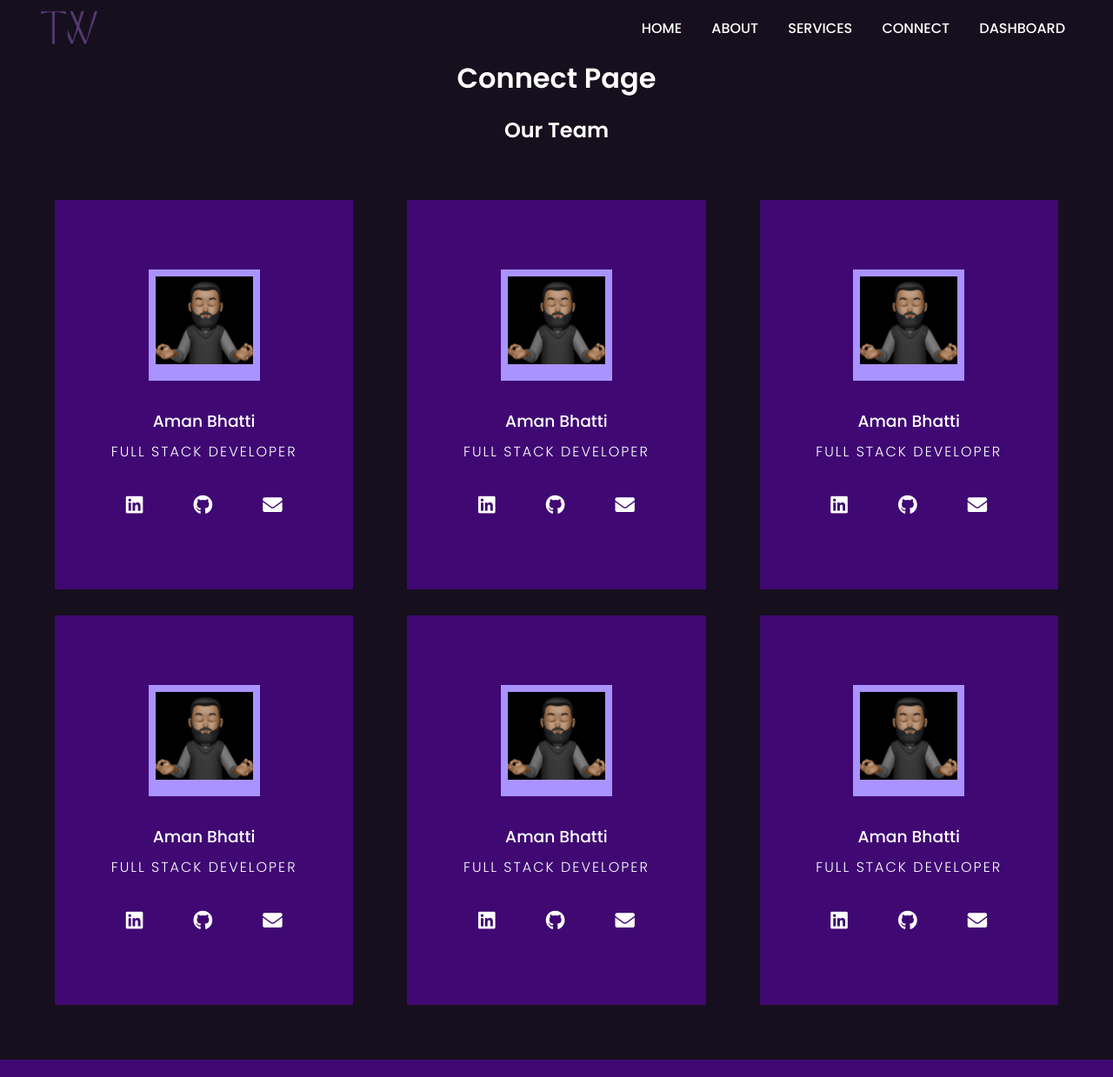
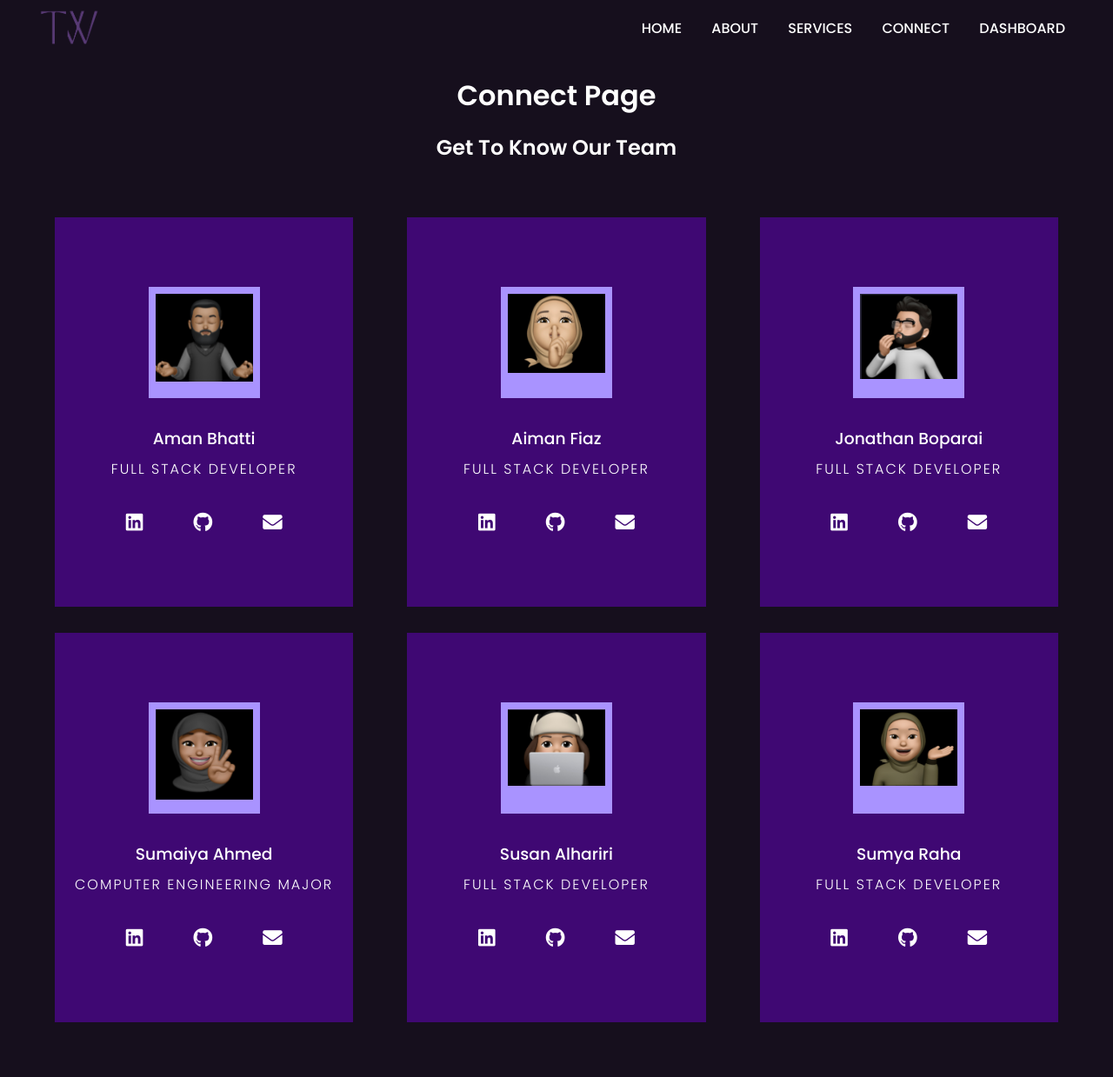
Before and after one commit to aman-bhatti/taskware, a Flask app: page /connect in a window 1280 px wide. Shown: the whole page at 87% size. Run offline with Flask 3, Linux system fonts and the light colour scheme; some libraries are stand-ins or nearby versions.

Commit message:
Connect Page Updates

```diff
--- a/templates/connect.html
+++ b/templates/connect.html
@@ -31,8 +31,9 @@
             </nav>
         </div>
         <div>
+            <h1>      </h1>
             <h1>Connect Page</h1>
-            <h2 id="teamh2"> Our Team </h2>
+            <h2 id="teamh2"> Get To Know Our Team </h2>
             <body>
                 <section>
 
@@ -62,18 +63,18 @@
                     <div class="column">
                         <div class="card">
                           <div class="img-container">
-                            <img src="/static/aman.png" />
+                            <img src="/static/aiman.png" />
                           </div>
-                          <h3>Aman Bhatti</h3>
+                          <h3>Aiman Fiaz</h3>
                           <p>Full Stack Developer</p>
                           <div class="icons">
                             <a href="#">
                               <i class="fab fa-linkedin"></i>
                             </a>
-                            <a href="#">
+                            <a href="https://github.com/aimanfiaz11">
                               <i class="fab fa-github"></i>
                             </a>
-                            <a href="#">
+                            <a href="mailto:aimanfiaz11@gmail.com">
                               <i class="fas fa-envelope"></i>
                             </a>
                           </div>
@@ -83,18 +84,18 @@
                     <div class="column">
                         <div class="card">
                           <div class="img-container">
-                            <img src="/static/aman.png" />
+                            <img src="/static/jonathan.png" />
                           </div>
-                          <h3>Aman Bhatti</h3>
+                          <h3>Jonathan Boparai</h3>
                           <p>Full Stack Developer</p>
                           <div class="icons">
-                            <a href="#">
+                            <a href="https://www.linkedin.com/in/jonathanboparai/">
                               <i class="fab fa-linkedin"></i>
                             </a>
-                            <a href="#">
+                            <a href="https://github.com/jonathanboparai">
                               <i class="fab fa-github"></i>
                             </a>
-                            <a href="#">
+                            <a href="mailto:jonathanboparai@gmail.com">
                               <i class="fas fa-envelope"></i>
                             </a>
                           </div>
@@ -103,18 +104,18 @@
                     <div class="column">
                         <div class="card">
                           <div class="img-container">
-                            <img src="/static/aman.png" />
+                            <img src="/static/sumaiya.png" />
                           </div>
-                          <h3>Aman Bhatti</h3>
-                          <p>Full Stack Developer</p>
+                          <h3>Sumaiya Ahmed</h3>
+                          <p>Computer Engineering Major</p>
                           <div class="icons">
-                            <a href="#">
+                            <a href="https://www.linkedin.com/in/sumaiya-ahmed-macaulay/">
                               <i class="fab fa-linkedin"></i>
                             </a>
-                            <a href="#">
+                            <a href="https://github.com/sumaiya2848">
                               <i class="fab fa-github"></i>
                             </a>
-                            <a href="#">
+                            <a href="mailto:sumaiyahmed2848@gmail.com">
                               <i class="fas fa-envelope"></i>
                             </a>
                           </div>
@@ -123,18 +124,18 @@
                       <div class="column">
                         <div class="card">
                           <div class="img-container">
-                            <img src="/static/aman.png" />
+                            <img src="/static/susan.png" />
                           </div>
-                          <h3>Aman Bhatti</h3>
+                          <h3>Susan Alhariri</h3>
                           <p>Full Stack Developer</p>
                           <div class="icons">
-                            <a href="#">
+                            <a href="https://www.linkedin.com/in/susanalhariri/">
                               <i class="fab fa-linkedin"></i>
                             </a>
-                            <a href="#">
+                            <a href="https://github.com/susanalhariri">
                               <i class="fab fa-github"></i>
                             </a>
-                            <a href="#">
+                            <a href="mailto:susan.alhariri@gmail.com">
                               <i class="fas fa-envelope"></i>
                             </a>
                           </div>
@@ -143,9 +144,9 @@
                       <div class="column">
                         <div class="card">
                           <div class="img-container">
-                            <img src="/static/aman.png" />
+                            <img src="/static/raha.png" />
                           </div>
-                          <h3>Aman Bhatti</h3>
+                          <h3>Sumya Raha</h3>
                           <p>Full Stack Developer</p>
                           <div class="icons">
                             <a href="#">
```
Also changed, not shown: static/aiman.png (added), static/jonathan.png (added), static/raha.png (added), static/sumaiya.png (added), static/susan.png (added), static/us1.png (deleted), static/us2.png (deleted).
